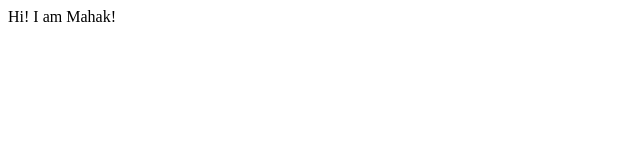
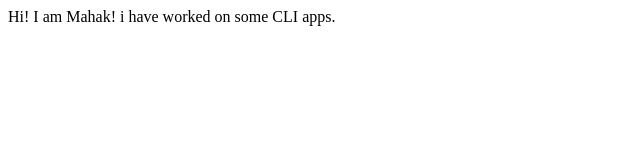
Before and after one commit to Mahak491/Mahak-site, a plain HTML site: page index.html in a window 1280 px wide. Shown: the whole page, without its empty margins (0-640 px from the left). Drawn offline with Linux system fonts and the light colour scheme.

Commit message:
update details of project

```diff
--- a/index.html
+++ b/index.html
@@ -8,5 +8,6 @@
 </head>
 <body>
     Hi! I am Mahak!
+    i have worked on some CLI apps.
 </body>
 </html>
```
